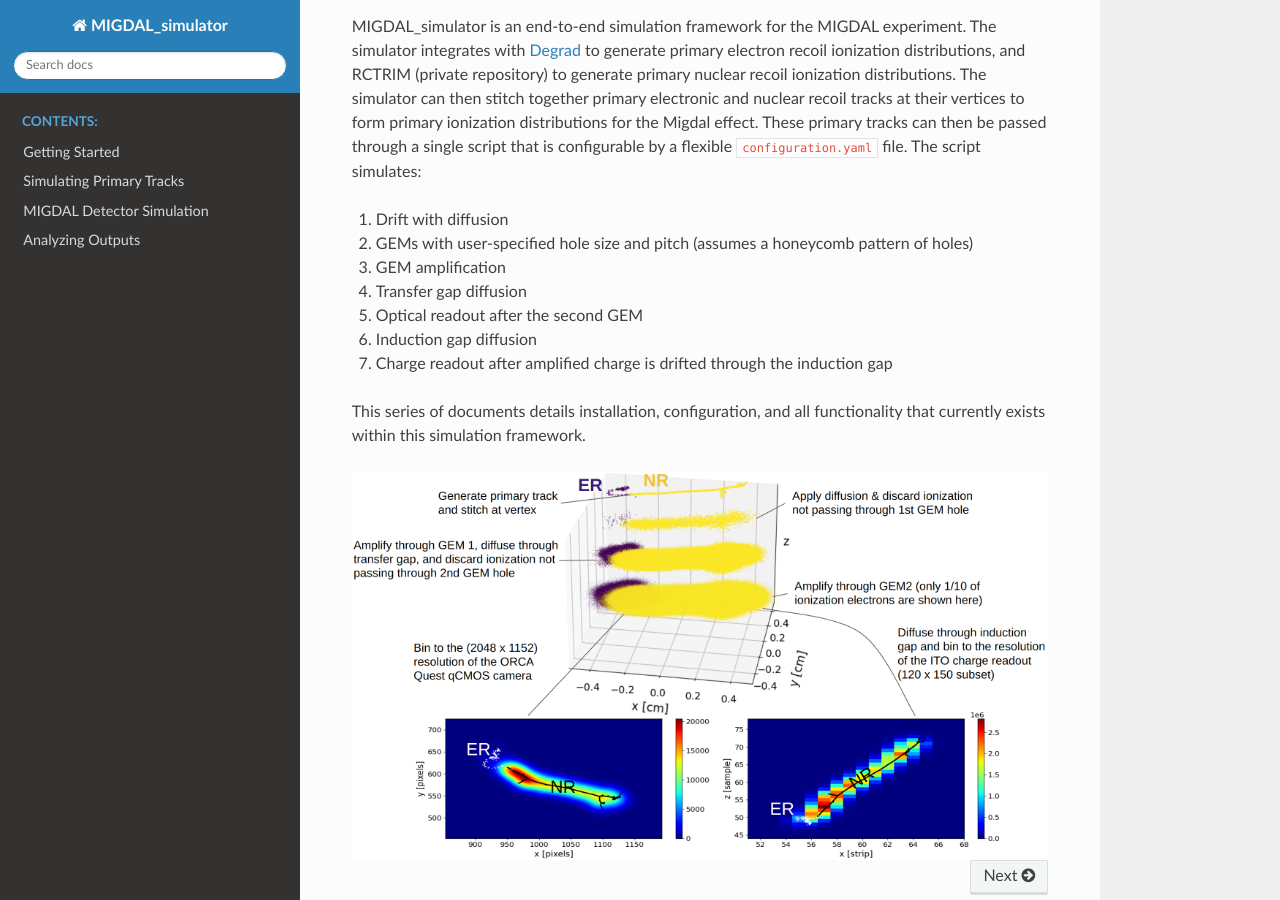
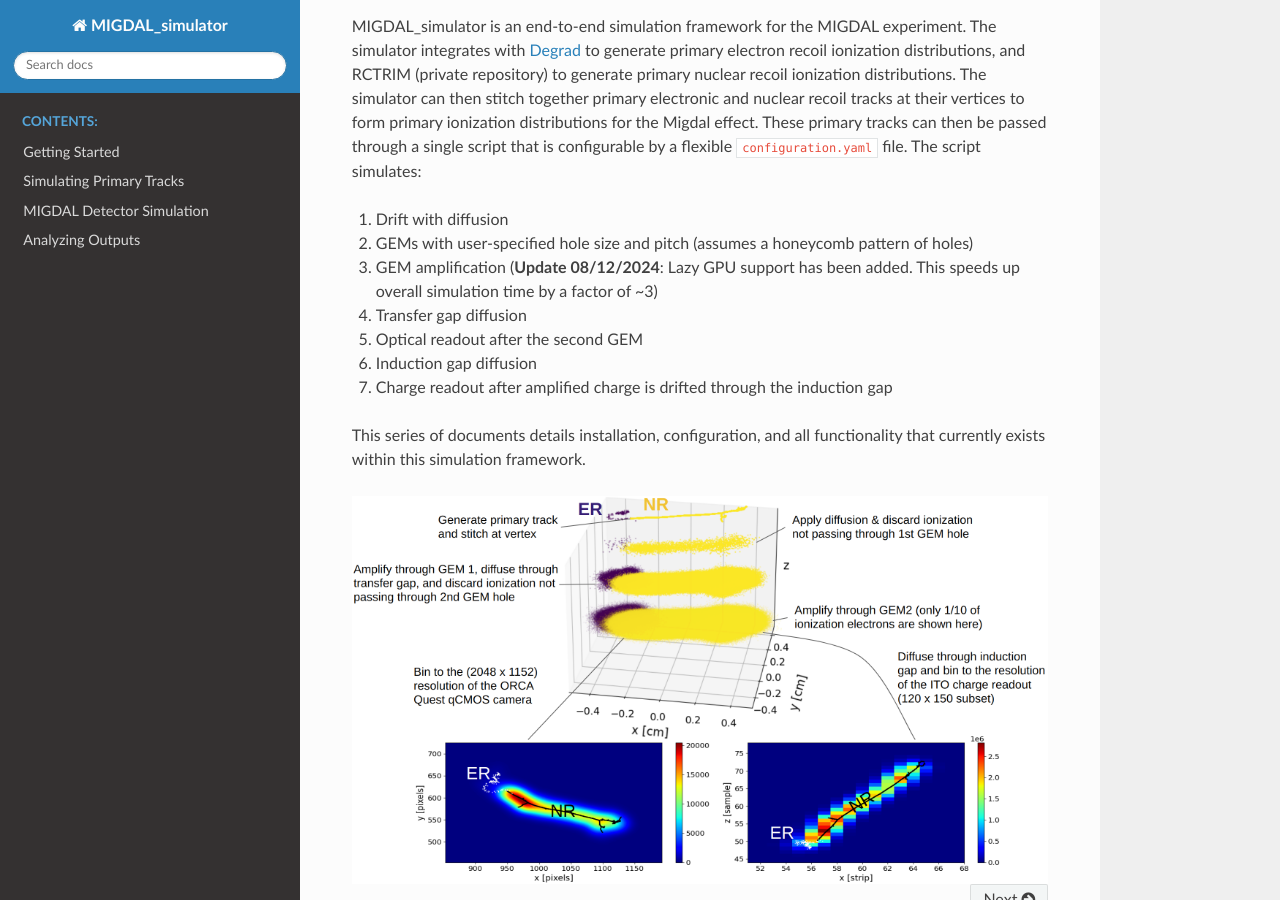
Before and after one commit to jschuel/MIGDAL_simulator, a Sphinx documentation site: the page built from docs/source/index.rst, in a window 1280 px wide and 900 px high, scrolled down 710 px. Built offline with Sphinx 7.4.7 and the Read the Docs theme 2.0.0, drawn with Linux system fonts in a browser that asks for light colours.

Commit message:
Updated documentation to include note about gpu suppor

```diff
--- a/docs/source/index.rst
+++ b/docs/source/index.rst
@@ -17,7 +17,7 @@
 
 1. Drift with diffusion
 2. GEMs with user-specified hole size and pitch (assumes a honeycomb pattern of holes)
-3. GEM amplification
+3. GEM amplification (**Update 08/12/2024**: Lazy GPU support has been added. This speeds up overall simulation time by a factor of ~3)
 4. Transfer gap diffusion
 5. Optical readout after the second GEM
 6. Induction gap diffusion
```
